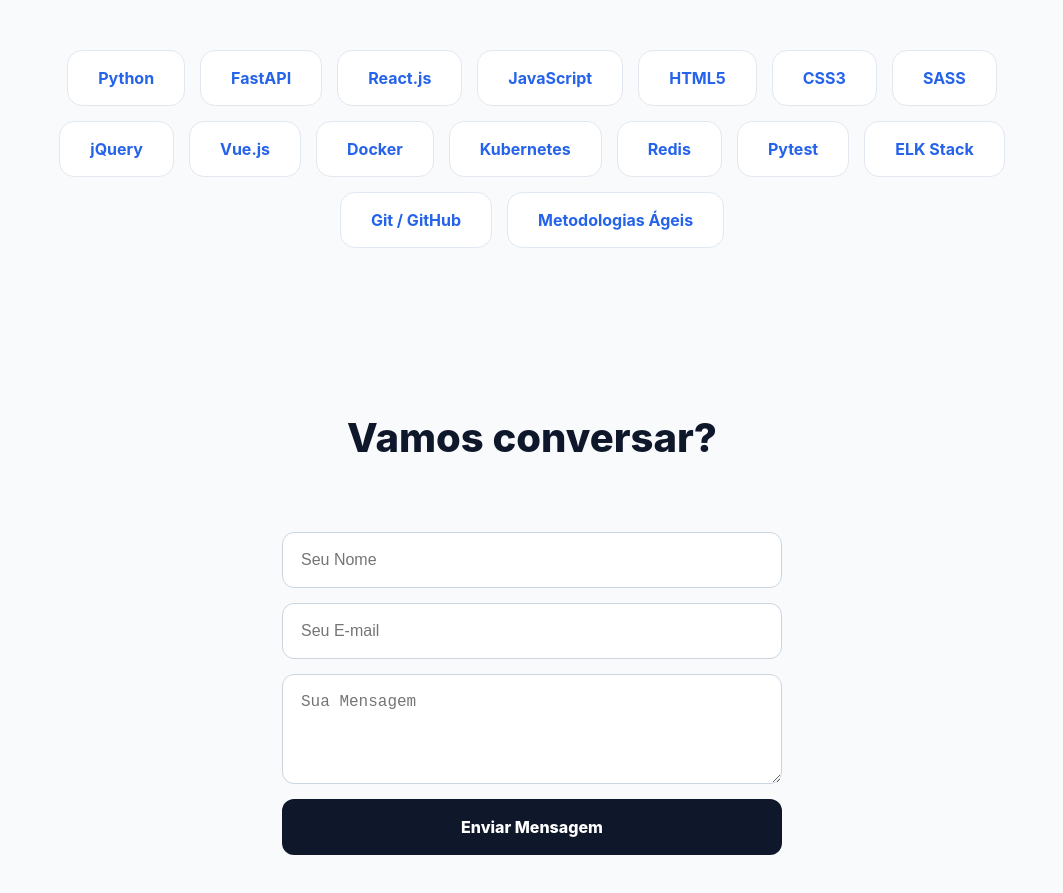
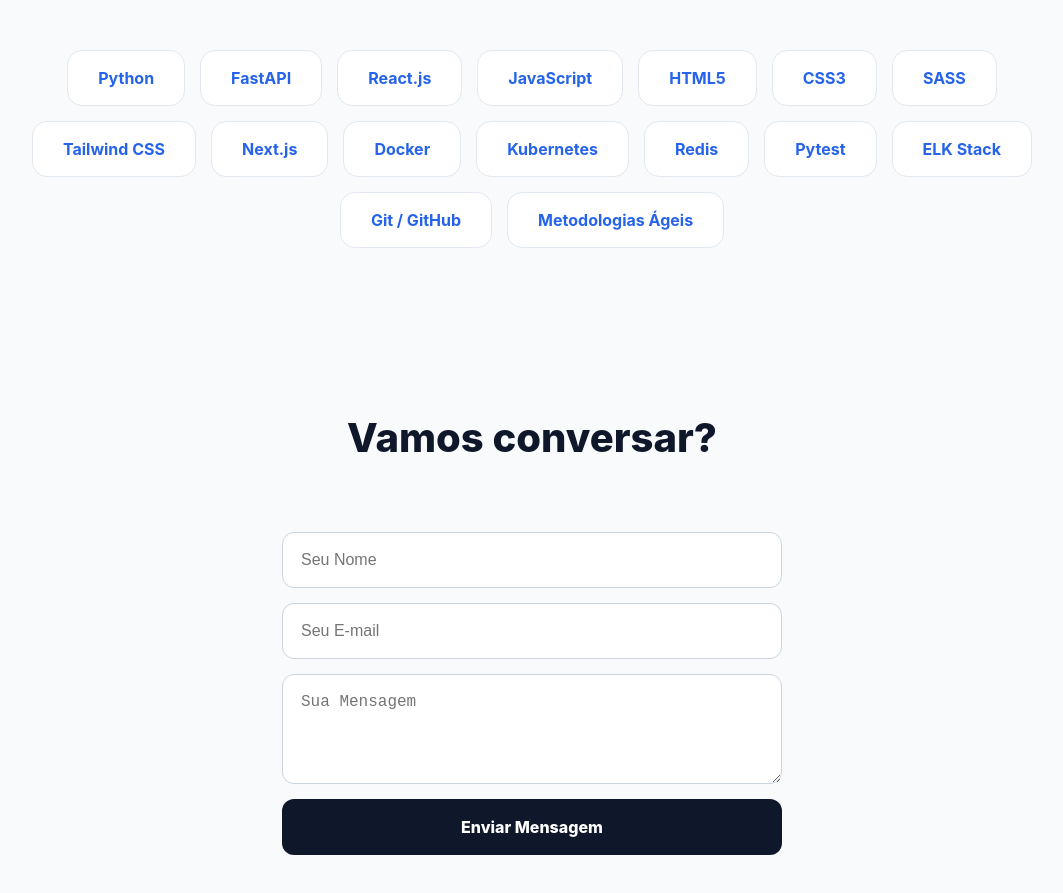
Before and after one commit to Li-code1/meu-portfolio, a React (Vite) app: page / in a window 1280 px wide. Shown: the part 2020-2913 px from the top of the page, without its empty margins (108-1171 px from the left). Built offline with nearby package versions, Linux system fonts and the light colour scheme.

Commit message:
Update technology stack in App.jsx
Replaced jQuery and Vue.js with Tailwind CSS and Next.js in the technology stack.

```diff
--- a/src/App.jsx
+++ b/src/App.jsx
@@ -12,8 +12,8 @@
     "HTML5",
     "CSS3",
     "SASS",
-    "jQuery",
-    "Vue.js",
+    "Tailwind CSS",
+    "Next.js",
     "Docker",
     "Kubernetes",
     "Redis",
```
